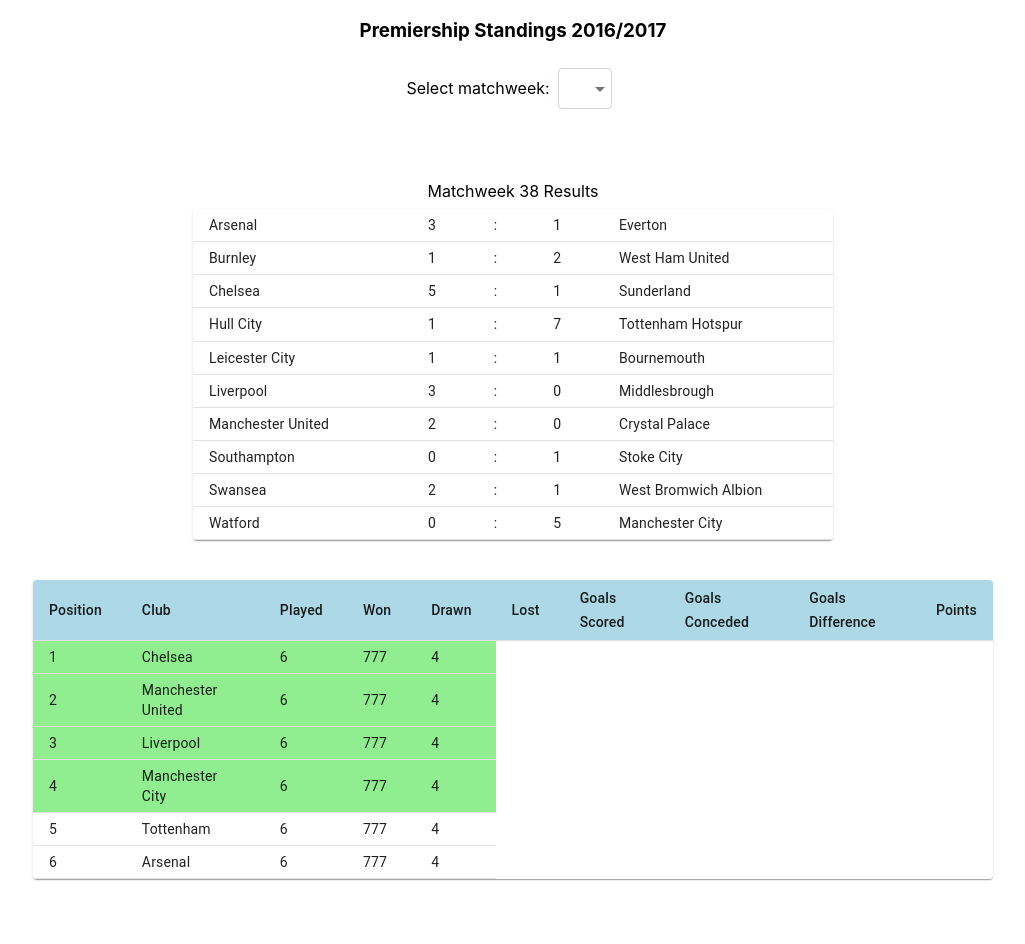
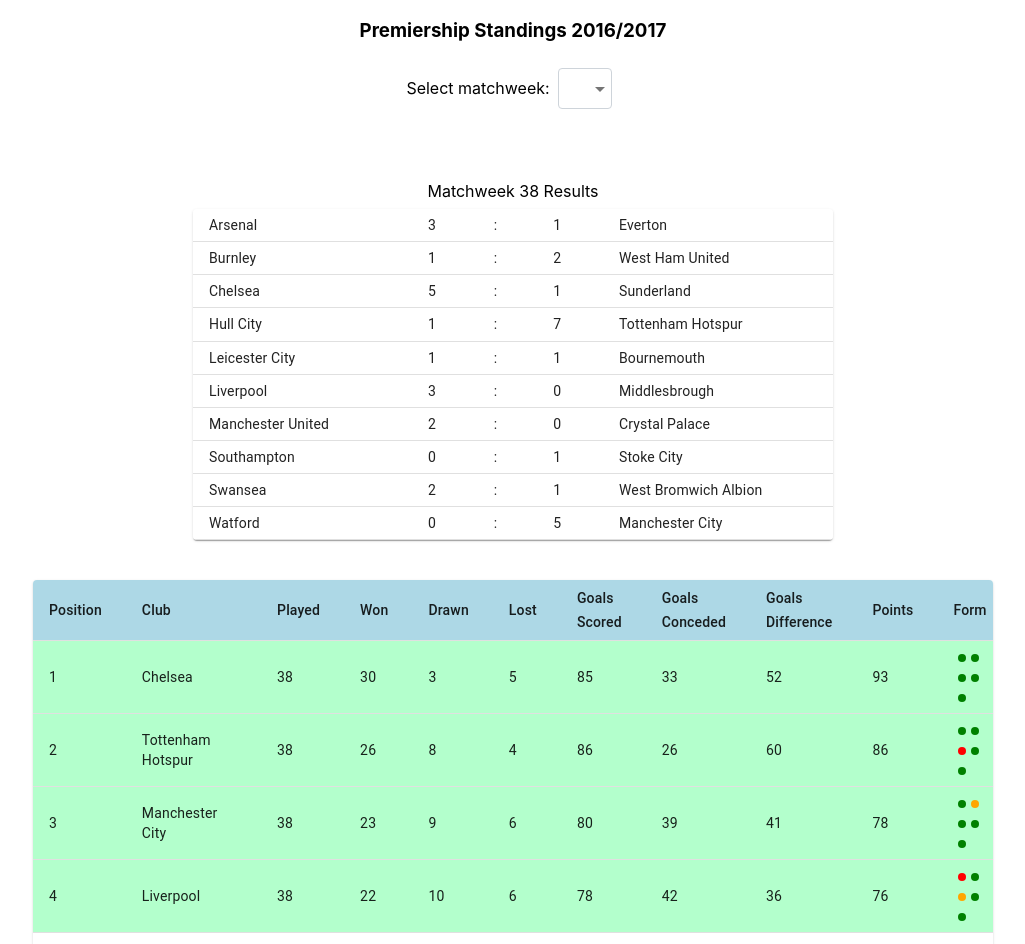
Before and after one commit to antemajic/premierleague-table, a React (Create React App) app: page / in a window 1280 px wide. Shown: the top 944 px of the page, without its empty margins (127-1152 px from the left). Before the commit the page ends 895 px from the top, so only its background shows below. Built offline with nearby package versions, Linux system fonts and the light colour scheme.

Commit message:
Data parsing done,

```diff
--- a/src/components/standingsTable/StandingsTable.tsx
+++ b/src/components/standingsTable/StandingsTable.tsx
@@ -8,6 +8,7 @@ import TableRow from '@material-ui/core/TableRow';
 import Paper from '@material-ui/core/Paper';
 import {mapTableStandings} from '../../helperFunctions/helper'
 import data from '../../data.json'
+import './styles.css'
 
 const useStyles = makeStyles((theme: Theme) =>
   createStyles({
@@ -19,6 +20,7 @@ const useStyles = makeStyles((theme: Theme) =>
       width: '75%',
       overflowX: 'auto',
       marginBottom: theme.spacing(2),
+      maxHeight: 650
     },
     table: {
       minWidth: 650,
@@ -46,12 +48,25 @@ const rows = [
 
 let defineColorByPosition = (position: number) => {
   if (position <= 4) {
-    return 'lightgreen'
+    return '#b3ffcc'
   }
   else if (position > 17){
+    return '#ff9999'
+  }
+  else return '#ffffff'
+}
+
+interface StandingsTableProps {
+  matchweek: number
+}
+let defineForm = (form: string) => {
+  if (form === 'W') {
+    return 'green'
+  }
+  else if (form === 'L'){
     return 'red'
   }
-  else return 'white'
+
 }
 
 interface StandingsTableProps {
@@ -59,7 +74,7 @@ interface StandingsTableProps {
 }
 
 export default function DenseTable(props: StandingsTableProps) {
-  mapTableStandings(data, props.matchweek );
+  let dataForRender = mapTableStandings(data,  props.matchweek);
   const classes = useStyles();
   return (
     <div className={classes.root}>
@@ -78,6 +93,7 @@ export default function DenseTable(props: StandingsTableProps) {
               <TableCell align="left">Goals Conceded</TableCell>
               <TableCell align="left">Goals Difference</TableCell>
               <TableCell align="left">Points</TableCell>
+              <TableCell align="left">Form</TableCell>
             </TableRow>
           </TableHead>
 {/*           <TableBody>
@@ -103,15 +119,21 @@ export default function DenseTable(props: StandingsTableProps) {
             ))}
           </TableBody> */}
           <TableBody>
-            {rows.map(row => (
-              <TableRow key={row.position} style = {{backgroundColor: defineColorByPosition(parseInt(row.position))}}>
+            {dataForRender.map((row, index) => (
+              <TableRow key={index + 1} style = {{backgroundColor: defineColorByPosition(index +1)}}>
               <TableCell component="th" scope="row">
-                {row.position}
+                {index + 1}
               </TableCell>
-              <TableCell align="left">{row.club}</TableCell>
-              <TableCell align="left">{row.fat}</TableCell>
-              <TableCell align="left">{row.carbs}</TableCell>
-              <TableCell align="left">{row.protein}</TableCell>
+              <TableCell align="left">{row.name}</TableCell>
+              <TableCell align="left">{props.matchweek}</TableCell>
+              <TableCell align="left">{row.won}</TableCell>
+              <TableCell align="left">{row.drawn}</TableCell>
+              <TableCell align="left">{row.lost}</TableCell>
+              <TableCell align="left">{row.goalsScored}</TableCell>
+              <TableCell align="left">{row.goalsConceded}</TableCell>
+              <TableCell align="left">{row.goalsDifference}</TableCell>
+              <TableCell align="left">{row.points}</TableCell>
+              <TableCell align="left" style={{width: '80px'}}>{ row.form.slice(Math.max(row.form.length - 5, 0)).map(element => <div className="formIndicator" style={{backgroundColor: defineForm(element)}}></div>)}</TableCell>
             </TableRow>
             ))}
           </TableBody>
--- /dev/null
+++ b/src/components/standingsTable/styles.css
@@ -0,0 +1,10 @@
+.formIndicator {
+    border-radius: 50%;
+    width: 8px;
+    height: 8px;
+    display: inline-block;
+    background: orange;
+    margin-left:5px;
+
+
+}
--- a/src/helperFunctions/helper.ts
+++ b/src/helperFunctions/helper.ts
@@ -28,28 +28,28 @@ const teams: Array<string> = ["Hull City", "Leicester City", "Burnley", "Swansea
     "West Ham United": {won:0, drawn:0}
 } */
 let teamResults:Array<any> = [
-    {name: "Hull City", won: 0, drawn:0},
-    {name: "Leicester City", won: 0, drawn:0},
-    {name: "Burnley", won: 0, drawn:0},
-    {name: "Swansea", won: 0, drawn:0},
-    {name: "Crystal Palace", won: 0, drawn:0},
-    {name: "West Bromwich Albion", won: 0, drawn:0},
-    {name: "Everton", won: 0, drawn:0},
-    {name: "Tottenham Hotspur", won: 0, drawn:0},
-    {name: "Middlesbrough", won: 0, drawn:0},
-    {name: "Stoke City", won: 0, drawn:0},
-    {name: "Southampton", won: 0, drawn:0},
-    {name: "Watford", won: 0, drawn:0},
-    {name: "Manchester City", won: 0, drawn:0},
-    {name: "Sunderland", won: 0, drawn:0},
-    {name: "Bournemouth", won: 0, drawn:0},
-    {name: "Manchester United", won: 0, drawn:0},
-    {name: "Arsenal", won: 0, drawn:0},
-    {name: "Liverpool", won: 0, drawn:0},
-    {name: "Chelsea", won: 0, drawn:0},
-    {name: "West Ham United", won: 0, drawn:0},
+    {name: "Hull City", won: 0, drawn:0, lost: 0, goalsScored: 0, goalsConceded: 0, goalsDifference: 0, points: 0, form:[]},
+    {name: "Leicester City", won: 0, drawn:0, lost: 0, goalsScored: 0, goalsConceded: 0, goalsDifference: 0, points: 0, form:[]},
+    {name: "Burnley", won: 0, drawn:0, lost: 0, goalsScored: 0, goalsConceded: 0, goalsDifference: 0, points: 0, form:[]},
+    {name: "Swansea", won: 0, drawn:0, lost: 0, goalsScored: 0, goalsConceded: 0, goalsDifference: 0, points: 0, form:[]},
+    {name: "Crystal Palace", won: 0, drawn:0, lost: 0, goalsScored: 0, goalsConceded: 0, goalsDifference: 0, points: 0, form:[]},
+    {name: "West Bromwich Albion", won: 0, drawn:0, lost: 0, goalsScored: 0, goalsConceded: 0, goalsDifference: 0, points: 0, form:[]},
+    {name: "Everton", won: 0, drawn:0, lost: 0, goalsScored: 0, goalsConceded: 0, goalsDifference: 0, points: 0, form:[]},
+    {name: "Tottenham Hotspur", won: 0, drawn:0, lost: 0, goalsScored: 0, goalsConceded: 0, goalsDifference: 0, points: 0, form:[]},
+    {name: "Middlesbrough", won: 0, drawn:0, lost: 0, goalsScored: 0, goalsConceded: 0, goalsDifference: 0, points: 0, form:[]},
+    {name: "Stoke City", won: 0, drawn:0, lost: 0, goalsScored: 0, goalsConceded: 0, goalsDifference: 0, points: 0, form:[]},
+    {name: "Southampton", won: 0, drawn:0,  lost: 0,goalsScored: 0, goalsConceded: 0, goalsDifference: 0, points: 0, form:[]},
+    {name: "Watford", won: 0, drawn:0, lost: 0, goalsScored: 0, goalsConceded: 0, goalsDifference: 0, points: 0, form:[]},
+    {name: "Manchester City", won: 0, drawn:0, lost: 0, goalsScored: 0, goalsConceded: 0, goalsDifference: 0, points: 0, form:[]},
+    {name: "Sunderland", won: 0, drawn:0, lost: 0, goalsScored: 0, goalsConceded: 0, goalsDifference: 0, points: 0, form:[]},
+    {name: "Bournemouth", won: 0, drawn:0, lost: 0, goalsScored: 0, goalsConceded: 0, goalsDifference: 0, points: 0, form:[]},
+    {name: "Manchester United", won: 0, drawn:0, lost: 0, goalsScored: 0, goalsConceded: 0, goalsDifference: 0, points: 0, form:[]},
+    {name: "Arsenal", won: 0, drawn:0, lost: 0, goalsScored: 0, goalsConceded: 0, goalsDifference: 0, points: 0, form:[]},
+    {name: "Liverpool", won: 0, drawn:0, lost: 0, goalsScored: 0, goalsConceded: 0, goalsDifference: 0, points: 0, form:[]},
+    {name: "Chelsea", won: 0, drawn:0, lost: 0, goalsScored: 0, goalsConceded: 0, goalsDifference: 0, points: 0, form:[]},
+    {name: "West Ham United", won: 0, drawn:0, lost: 0, goalsScored: 0, goalsConceded: 0, goalsDifference: 0, points: 0, form:[]},
 ]
-console.log(teamResults[0].name)
+
 
 /* const arrayOfObj = Object.entries(teamResults).map((e) => ( { [e[0]]: e[1] } ));
 console.log('arrayofObj', arrayOfObj[0].key);
@@ -87,7 +87,35 @@ export const mapResults = (data: Array<any>, matchweek: number) => {
     return dataForRender
 }
 
+export const calculatePointsAndGoalDifference = (data: Array <any>) => {
 
+}
+
+function compare( a, b ) {
+    if ( a.points < b.points ){
+      return 1;
+    }
+    if ( a.points> b.points ){
+      return -1;
+    }
+    if(a.points === b.points){
+        if ( a.goalsDifference < b.goalsDifference ){
+            return 1;
+          }
+          if ( a.goalsDifference> b.goalsDifference ){
+            return -1;
+          }
+          if ( a.goalsDifference === b.goalsDifference ){
+            if ( a.goalsScored < b.goalsScored ){
+                return 1;
+              }
+              if ( a.goalsScored> b.goalsScored ){
+                return -1;
+              }
+          }
+    }
+    return 0;
+  }
 
 export const mapTableStandings = (data: Array<any>, matchweek: number) =>
 {
@@ -114,6 +142,21 @@ export const mapTableStandings = (data: Array<any>, matchweek: number) =>
             if(teamResults[foundIndex] !== undefined)
             {
                 teamResults[foundIndex].won ++;
+                teamResults[foundIndex].goalsScored +=standingsData[i].club1score ;
+                teamResults[foundIndex].goalsConceded += standingsData[i].club2score ;
+                teamResults[foundIndex].goalsDifference = teamResults[foundIndex].goalsScored - teamResults[foundIndex].goalsConceded ;
+                teamResults[foundIndex].points += 3;
+                teamResults[foundIndex].form.push('W');
+            }
+
+            let foundIndex2 = teamResults.findIndex(x => x.name === standingsData[i].club2);
+            if(teamResults[foundIndex2] !== undefined)
+            {
+                teamResults[foundIndex2].lost ++;
+                teamResults[foundIndex2].goalsScored += standingsData[i].club2score ;
+                teamResults[foundIndex2].goalsConceded += standingsData[i].club1score ;
+                teamResults[foundIndex2].goalsDifference = teamResults[foundIndex2].goalsScored - teamResults[foundIndex2].goalsConceded ;
+                teamResults[foundIndex2].form.push('L');
             }
 
        }
@@ -123,6 +166,21 @@ export const mapTableStandings = (data: Array<any>, matchweek: number) =>
         if(teamResults[foundIndex] !== undefined)
             {
                 teamResults[foundIndex].won ++;
+                teamResults[foundIndex].goalsScored += standingsData[i].club2score ;
+                teamResults[foundIndex].goalsConceded += standingsData[i].club1score ;
+                teamResults[foundIndex].goalsDifference = teamResults[foundIndex].goalsScored - teamResults[foundIndex].goalsConceded ;
+                teamResults[foundIndex].points += 3;
+                teamResults[foundIndex].form.push('W');
+            }
+
+        let foundIndex2 = teamResults.findIndex(x => x.name === standingsData[i].club);
+        if(teamResults[foundIndex2] !== undefined)
+            {
+                teamResults[foundIndex2].lost ++;
+                teamResults[foundIndex2].goalsScored += standingsData[i].club1score ;
+                teamResults[foundIndex2].goalsConceded += standingsData[i].club2score ;
+                teamResults[foundIndex2].goalsDifference = teamResults[foundIndex2].goalsScored - teamResults[foundIndex2].goalsConceded ;
+                teamResults[foundIndex2].form.push('L');
             }
         //teamResults[foundIndex].won ++;
        }
@@ -132,12 +190,23 @@ export const mapTableStandings = (data: Array<any>, matchweek: number) =>
         if(teamResults[foundIndex] !== undefined)
             {
                 teamResults[foundIndex].drawn ++;
+                teamResults[foundIndex].goalsScored += standingsData[i].club1score ;
+                teamResults[foundIndex].goalsConceded += standingsData[i].club2score ;
+                teamResults[foundIndex].goalsDifference = teamResults[foundIndex].goalsScored - teamResults[foundIndex].goalsConceded ;
+                teamResults[foundIndex].points += 1;
+                teamResults[foundIndex].form.push('D');
+
             }
         //teamResults[foundIndex].drawn ++;
         let foundIndex2 = teamResults.findIndex(x => x.name === standingsData[i].club2);
         if(teamResults[foundIndex2] !== undefined)
             {
                 teamResults[foundIndex2].drawn ++;
+                teamResults[foundIndex2].goalsScored += standingsData[i].club2score ;
+                teamResults[foundIndex2].goalsConceded += standingsData[i].club1score ;
+                teamResults[foundIndex2].goalsDifference = teamResults[foundIndex2].goalsScored - teamResults[foundIndex2].goalsConceded ;
+                teamResults[foundIndex2].points += 1;
+                teamResults[foundIndex2].form.push('D');
             }
         //teamResults[foundIndex2].drawn ++;
 
@@ -153,51 +222,34 @@ export const mapTableStandings = (data: Array<any>, matchweek: number) =>
 
 
     console.log('Data for render', standingsData)
-    console.log('teams results', teamResults)
-    return standingsData
-}
 
-/*export const mapTableStandings = (data: Array<any>, matchweek: number) =>
-{
-    let standingsData : Array<any> = [];
-    let matches:Array<any> = []
-    for (let index = 0; index < matchweek; index++) {
-        matches.push(data[index].matches)
-
-        matches[index].map((matches: Array<object>, index) =>
-    {
-
-    let newElement: Object = {
-            club: Object.keys(matches)[0],
-            club2: Object.keys(matches)[1],
-            club1score: Object.values(matches)[0],
-            club2score: Object.values(matches)[1]
-        }
-
-        standingsData.push(newElement)
-        if (standingsData[index].club1score > standingsData[index].club2score ) {
-           teamResults[standingsData[index].club.toString()].won = teamResults[standingsData[index].club.toString()].won +1;
-       }
-       else if (standingsData[index].club1score < standingsData[index].club2score)
-       {
-           teamResults[standingsData[index].club2.toString()].won = teamResults[standingsData[index].club2.toString()].won +1;
-       }
-       else if (standingsData[index].club1score === standingsData[index].club2score)
-       {
-           teamResults[standingsData[index].club.toString()].drawn = teamResults[standingsData[index].club.toString()].drawn +1;
-           teamResults[standingsData[index].club2.toString()].drawn = teamResults[standingsData[index].club2.toString()].drawn +1;
-       }
-
-    })
-
-    }
-    console.log('matches', matches)
+    let teamResultsForTable = teamResults;
+    console.log('teams results', teamResultsForTable)
+    teamResults= [
+        {name: "Hull City", won: 0, drawn:0, lost: 0, goalsScored: 0, goalsConceded: 0, goalsDifference: 0, points: 0, form:[]},
+        {name: "Leicester City", won: 0, drawn:0, lost: 0, goalsScored: 0, goalsConceded: 0, goalsDifference: 0, points: 0, form:[]},
+        {name: "Burnley", won: 0, drawn:0, lost: 0, goalsScored: 0, goalsConceded: 0, goalsDifference: 0, points: 0, form:[]},
+        {name: "Swansea", won: 0, drawn:0, lost: 0, goalsScored: 0, goalsConceded: 0, goalsDifference: 0, points: 0, form:[]},
+        {name: "Crystal Palace", won: 0, drawn:0, lost: 0, goalsScored: 0, goalsConceded: 0, goalsDifference: 0, points: 0, form:[]},
+        {name: "West Bromwich Albion", won: 0, drawn:0, lost: 0, goalsScored: 0, goalsConceded: 0, goalsDifference: 0, points: 0, form:[]},
+        {name: "Everton", won: 0, drawn:0, lost: 0, goalsScored: 0, goalsConceded: 0, goalsDifference: 0, points: 0, form:[]},
+        {name: "Tottenham Hotspur", won: 0, drawn:0, lost: 0, goalsScored: 0, goalsConceded: 0, goalsDifference: 0, points: 0, form:[]},
+        {name: "Middlesbrough", won: 0, drawn:0, lost: 0, goalsScored: 0, goalsConceded: 0, goalsDifference: 0, points: 0, form:[]},
+        {name: "Stoke City", won: 0, drawn:0, lost: 0, goalsScored: 0, goalsConceded: 0, goalsDifference: 0, points: 0, form:[]},
+        {name: "Southampton", won: 0, drawn:0,  lost: 0,goalsScored: 0, goalsConceded: 0, goalsDifference: 0, points: 0, form:[]},
+        {name: "Watford", won: 0, drawn:0, lost: 0, goalsScored: 0, goalsConceded: 0, goalsDifference: 0, points: 0, form:[]},
+        {name: "Manchester City", won: 0, drawn:0, lost: 0, goalsScored: 0, goalsConceded: 0, goalsDifference: 0, points: 0, form:[]},
+        {name: "Sunderland", won: 0, drawn:0, lost: 0, goalsScored: 0, goalsConceded: 0, goalsDifference: 0, points: 0, form:[]},
+        {name: "Bournemouth", won: 0, drawn:0, lost: 0, goalsScored: 0, goalsConceded: 0, goalsDifference: 0, points: 0, form:[]},
+        {name: "Manchester United", won: 0, drawn:0, lost: 0, goalsScored: 0, goalsConceded: 0, goalsDifference: 0, points: 0, form:[]},
+        {name: "Arsenal", won: 0, drawn:0, lost: 0, goalsScored: 0, goalsConceded: 0, goalsDifference: 0, points: 0, form:[]},
+        {name: "Liverpool", won: 0, drawn:0, lost: 0, goalsScored: 0, goalsConceded: 0, goalsDifference: 0, points: 0, form:[]},
+        {name: "Chelsea", won: 0, drawn:0, lost: 0, goalsScored: 0, goalsConceded: 0, goalsDifference: 0, points: 0, form:[]},
+        {name: "West Ham United", won: 0, drawn:0, lost: 0, goalsScored: 0, goalsConceded: 0, goalsDifference: 0, points: 0, form:[]},
+    ]
+    teamResultsForTable.sort( compare );
+    return teamResultsForTable
 
 
 
-
-
-    console.log('Data for render', standingsData)
-    console.log('teams results', teamResults)
-    return standingsData
-} */
+}
```
